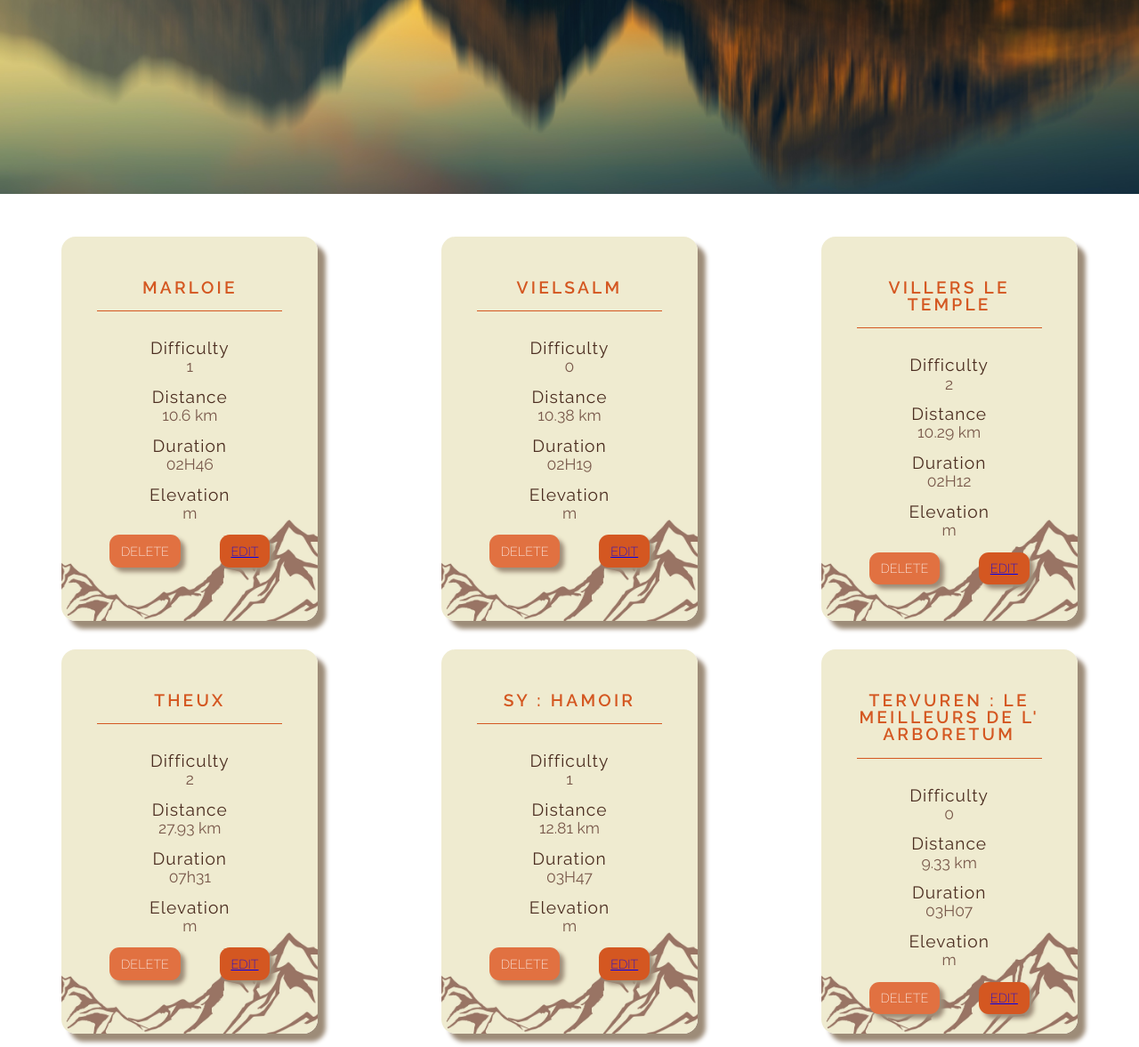
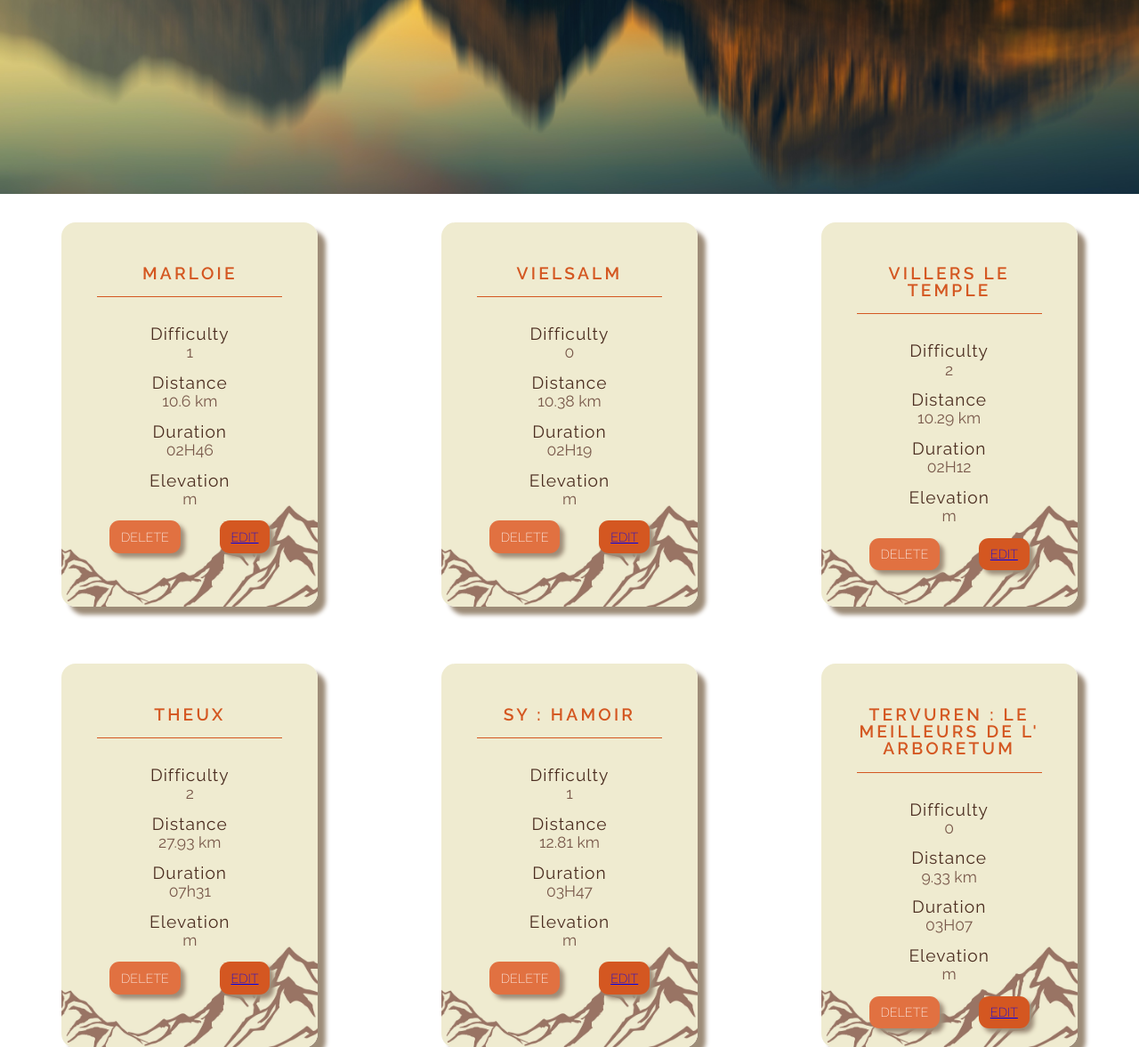
Before and after one commit to Fradven/hikingproject, a PHP site: page / in a window 1280 px wide. Shown: the part 482-1659 px from the top of the page at 89% size. Run offline with PHP 8.4, Linux system fonts and the light colour scheme; data comes from the database, SQL or seed files in the repository; data that the repository does not hold is empty.

Commit message:
import image

```diff
--- a/src/sass/layout/_body.scss
+++ b/src/sass/layout/_body.scss
@@ -5,7 +5,7 @@
     height: auto;
     position: relative;
     flex-wrap: wrap;
-    padding: 2rem 0;
+
 .card {
         width: 18rem;
         height: 27rem;
@@ -13,7 +13,7 @@
         background-image: url(../../img/cardbackground_3.jpg);
         background-size: cover;
         background-position: center;
-        margin: 1rem 2rem;
+        margin: 2rem 2rem;
         position: relative;
         border-radius: 1rem;
         box-shadow: 9px 9px 5px $gray-color;
--- a/src/sass/main.css
+++ b/src/sass/main.css
@@ -846,7 +846,6 @@ footer .contact__img {
   position: relative;
   -ms-flex-wrap: wrap;
       flex-wrap: wrap;
-  padding: 2rem 0;
 }
 
 .afficher_hikes .card {
@@ -856,7 +855,7 @@ footer .contact__img {
   background-image: url(../../img/cardbackground_3.jpg);
   background-size: cover;
   background-position: center;
-  margin: 1rem 2rem;
+  margin: 2rem 2rem;
   position: relative;
   border-radius: 1rem;
   -webkit-box-shadow: 9px 9px 5px #9D8C78;
```
Also changed, not shown: src/img/hiking1.jpg (added), src/img/hiking2.jpg (added), src/img/hiking3.jpg (added), src/img/hiking4.jpg (added), 1 other file.
